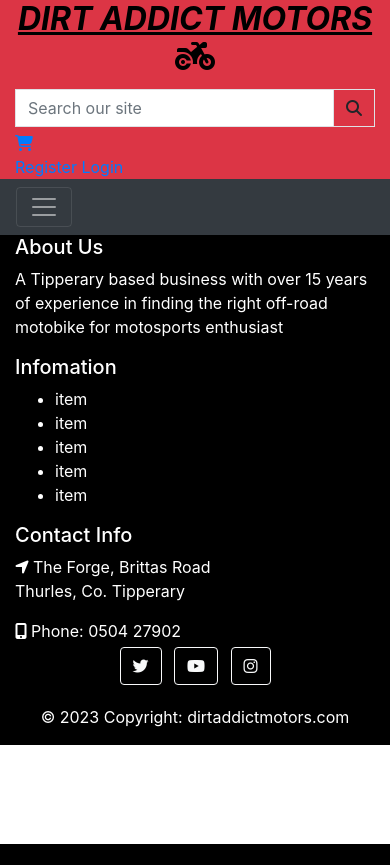
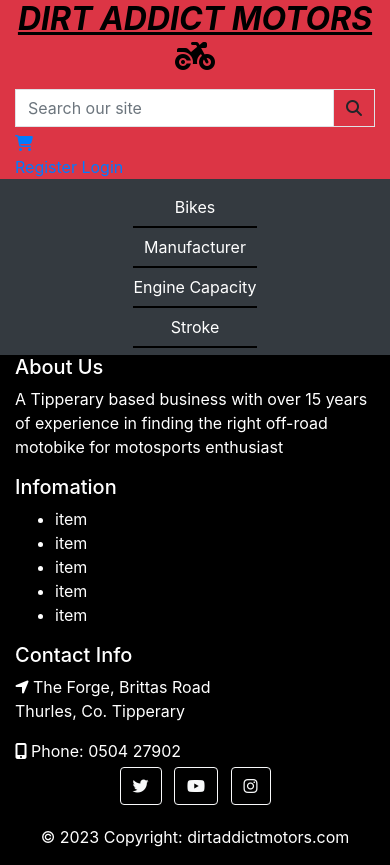
Before and after one commit to IzzyLeech/dirtaddictmotors, a Django app: page / in a window 390 px wide. Before the commit the page ends 844 px from the top, so only its background shows below. Run offline with Django 3.2, Linux system fonts and the light colour scheme; data that the repository does not hold is empty; some libraries are stand-ins or nearby versions.

Commit message:
added mobile category navbar and style both navbars

```diff
--- a/static/css/base.css
+++ b/static/css/base.css
@@ -7,6 +7,57 @@
     font-style: italic;
 }
 
+/* Category Navbar */
+
+.custom-dropdown-menu {
+    left: 50% !important;
+    transform: translateX(-50%) !important;
+}
+
+.navbar-nav .nav-link {
+    margin: 0 2rem;
+}
+
+.dropdown-menu .dropdown-item:hover {
+    background-color: red !important;
+    color: black !important;
+}
+
+.navbar-center {
+    display: flex;
+    justify-content: center;
+}
+
+.navbar-center ul {
+    display: flex;
+    justify-content: center;
+    list-style: none;
+}
+
+@media (max-width: 768px) {
+    .custom-dropdown-menu {
+        left: 0 !important;
+        transform: translateX(0) !important;
+    }
+
+    .nav-item a {
+        text-align: center;
+    }
+
+    .underline-link {
+        position: relative;
+    }
+
+    .underline-link::after {
+        content: '';
+        position: absolute;
+        left: 0;
+        bottom: -1px;
+        width: 100%;
+        height: 2px;
+        background-color: black;
+    }
+}
 
 /* Message container */
 .message-container {
--- a/static/js/main.js
+++ b/static/js/main.js
@@ -5,6 +5,17 @@ function sortBikes(sortOption) {
 }
 
 // Get the current sort option from the URL and set it as the selected option
-const urlParams = new URLSearchParams(window.location.search);
-const currentSortOption = urlParams.get('sort');
-document.getElementById('sort').value = currentSortOption || 'manufacturer';
+const sortElement = document.getElementById('sort');
+
+if (sortElement) {
+  // The element exists, proceed with the code
+  const urlParams = new URLSearchParams(window.location.search);
+  const currentSortOption = urlParams.get('sort');
+  sortElement.value = currentSortOption || 'manufacturer';
+}
+
+$(document).ready(function() {
+  $('.underline-link').click(function() {
+    $(this).addClass('clicked-link');
+  });
+});
--- a/templates/base.html
+++ b/templates/base.html
@@ -83,11 +83,14 @@
             </div>
         </div>
         <div class="row bg-dark">
-            <nav class="navbar navbar-expand-lg navbar-dark w-100">
-                <button class="navbar-toggler" type="button" data-toggle="collapse" data-target="#cate-nav"
-                    aria-controls="cate-nav" aria-expanded="false" aria-label="Toggle navigation">
-                    <span class="navbar-toggler-icon"></span>
-                </button>
+            <nav class="navbar navbar-expand-md navbar-dark w-100 d-none d-md-flex navbar-center">
+                {% include 'includes/category-nav.html' %}
+            </nav>
+            <nav class="navbar navbar-dark w-100 d-md-none">
+            {% include 'includes/mobile-category-nav.html' %}
+            </nav>
+        </div>
+    </header>
     {% if messages %}
     <div class="message-container">
         {% for message in messages %}
@@ -105,16 +108,6 @@
         {% endfor %}
     </div>
     {% endif %}
-
-                {% include 'includes/category-nav.html' %}
-            </nav>
-        </div>
-
-
-
-    </header>
-
-
 
     {% block content %}
     {% endblock %}
--- a/templates/includes/category-nav.html
+++ b/templates/includes/category-nav.html
@@ -1,37 +1,35 @@
-<div class="collapse navbar-collapse" id="cate-nav">
+
     <ul class="navbar-nav w-auto mx-auto d-flex justify-content-center">
         <li class="nav-item dropdown">
-            <a href="#" class="mr-5" id="all-bikes-link" data-toggle="dropdown" aria-haspopup="true" aria-expanded="false">Bikes</a>
-            <div class="dropdown-menu" aria-labelledby="all-bikes-link">
-                <a href="{% url 'products' %}?sort=price" class="dropdown-item">By Price</a>
-                <a href="{% url 'products' %}?sort=year" class="dropdown-item">By Year</a>
-                <a href="{% url 'products' %}?sort=manufacturer" class="dropdown-item">All Bikes</a>
+            <a href="#" class="nav-link text-white" id="all-bikes-link" data-toggle="dropdown" aria-haspopup="true" aria-expanded="false">Bikes</a>
+            <div class="dropdown-menu custom-dropdown-menu text-center bg-dark border-0" aria-labelledby="all-bikes-link">
+                <a href="{% url 'products' %}?sort=price" class="dropdown-item text-white">By Price</a>
+                <a href="{% url 'products' %}?sort=year" class="dropdown-item text-white">By Year</a>
+                <a href="{% url 'products' %}?sort=manufacturer" class="dropdown-item text-white">All Bikes</a>
             </div>
         </li>
         <li class="nav-item dropdown">
-            <a href="#" class="mr-5" id="all-manufacturer-link" data-toggle="dropdown" aria-haspopup="true" aria-expanded="false">Manufacturer</a>
-            <div class="dropdown-menu" aria-labelledby="all-manufacturer-link">
+            <a href="#" class="nav-link text-white" id="all-manufacturer-link" data-toggle="dropdown" aria-haspopup="true" aria-expanded="false">Manufacturer</a>
+            <div class="dropdown-menu custom-dropdown-menu text-center bg-dark border-0" aria-labelledby="all-manufacturer-link">
                 {% for manufacturer in manufacturers %}
-                    <a href="{% url 'products_by_manufacturer' manufacturer_name=manufacturer.manufacturer %}" class="dropdown-item">{{ manufacturer.manufacturer }}</a>
+                    <a href="{% url 'products_by_manufacturer' manufacturer_name=manufacturer.manufacturer %}" class="dropdown-item text-white">{{ manufacturer.manufacturer }}</a>
                 {% endfor %}
             </div>
         </li>
         <li class="nav-item dropdown">
-            <a href="#" class="mr-5" id="all-engine-link" data-toggle="dropdown" aria-haspopup="true" aria-expanded="false">Engine Capacity</a>
-            <div class="dropdown-menu" aria-labelledby="all-engine-link">
+            <a href="#" class="nav-link text-white" id="all-engine-link" data-toggle="dropdown" aria-haspopup="true" aria-expanded="false">Engine Capacity</a>
+            <div class="dropdown-menu custom-dropdown-menu text-center bg-dark border-0" aria-labelledby="all-engine-link">
                 {% for engine_capacity in engine_capacitys %}
-                <a href="{% url 'products_by_engine' engine_num=engine_capacity.engine_capacity %}?sort=manufacturer" class="dropdown-item">{{ engine_capacity.engine_capacity|floatformat:0 }}CC</a>
-
+                    <a href="{% url 'products_by_engine' engine_num=engine_capacity.engine_capacity %}?sort=manufacturer" class="dropdown-item text-white">{{ engine_capacity.engine_capacity|floatformat:0 }}CC</a>
                 {% endfor %}
             </div>
         </li>
         <li class="nav-item dropdown">
-            <a href="#" class="mr-5" id="all-stroke-link" data-toggle="dropdown" aria-haspopup="true" aria-expanded="false">Stroke</a>
-            <div class="dropdown-menu" aria-labelledby="all-stroke-link">
+            <a href="#" class="nav-link text-white" id="all-stroke-link" data-toggle="dropdown" aria-haspopup="true" aria-expanded="false">Stroke</a>
+            <div class="dropdown-menu custom-dropdown-menu text-center bg-dark border-0" aria-labelledby="all-stroke-link">
                 {% for stroke in strokes %}
-                <a href="{% url 'products_by_stroke' stroke_num=stroke.stroke %}?sort=manufacturer" class="dropdown-item">{{ stroke.stroke }} Stroke</a>
+                    <a href="{% url 'products_by_stroke' stroke_num=stroke.stroke %}?sort=manufacturer" class="dropdown-item text-white">{{ stroke.stroke }} Stroke</a>
                 {% endfor %}
             </div>
         </li>
     </ul>
-</div>
--- /dev/null
+++ b/templates/includes/mobile-category-nav.html
@@ -0,0 +1,36 @@
+
+    <ul class="navbar-nav w-auto mx-auto d-flex justify-content-center">
+      <li class="nav-item">
+        <a href="#" class="nav-link text-white underline-link" data-toggle="collapse" data-target="#bikes-menu">Bikes</a>
+        <div class="collapse custom-dropdown-menu bg-dark border-0" id="bikes-menu">
+          <a href="{% url 'products' %}?sort=price" class="dropdown-item text-white">By Price</a>
+          <a href="{% url 'products' %}?sort=year" class="dropdown-item text-white">By Year</a>
+          <a href="{% url 'products' %}?sort=manufacturer" class="dropdown-item text-white">All Bikes</a>
+        </div>
+      </li>
+      <li class="nav-item">
+        <a href="#" class="nav-link text-white underline-link" data-toggle="collapse" data-target="#manufacturer-menu">Manufacturer</a>
+        <div class="collapse custom-dropdown-menu bg-dark border-0" id="manufacturer-menu">
+          {% for manufacturer in manufacturers %}
+            <a href="{% url 'products_by_manufacturer' manufacturer_name=manufacturer.manufacturer %}" class="dropdown-item text-white">{{ manufacturer.manufacturer }}</a>
+          {% endfor %}
+        </div>
+      </li>
+      <li class="nav-item">
+        <a href="#" class="nav-link text-white underline-link" data-toggle="collapse" data-target="#engine-menu">Engine Capacity</a>
+        <div class="collapse custom-dropdown-menu bg-dark border-0" id="engine-menu">
+          {% for engine_capacity in engine_capacitys %}
+            <a href="{% url 'products_by_engine' engine_num=engine_capacity.engine_capacity %}?sort=manufacturer" class="dropdown-item text-white">{{ engine_capacity.engine_capacity|floatformat:0 }}CC</a>
+          {% endfor %}
+        </div>
+      </li>
+      <li class="nav-item">
+        <a href="#" class="nav-link text-white underline-link" data-toggle="collapse" data-target="#stroke-menu">Stroke</a>
+        <div class="collapse custom-dropdown-menu bg-dark border-0" id="stroke-menu">
+          {% for stroke in strokes %}
+            <a href="{% url 'products_by_stroke' stroke_num=stroke.stroke %}?sort=manufacturer" class="dropdown-item text-white">{{ stroke.stroke }} Stroke</a>
+          {% endfor %}
+        </div>
+      </li>
+    </ul>
+  </div>
```
Lines whose indentation alone changed are shown as unchanged.
